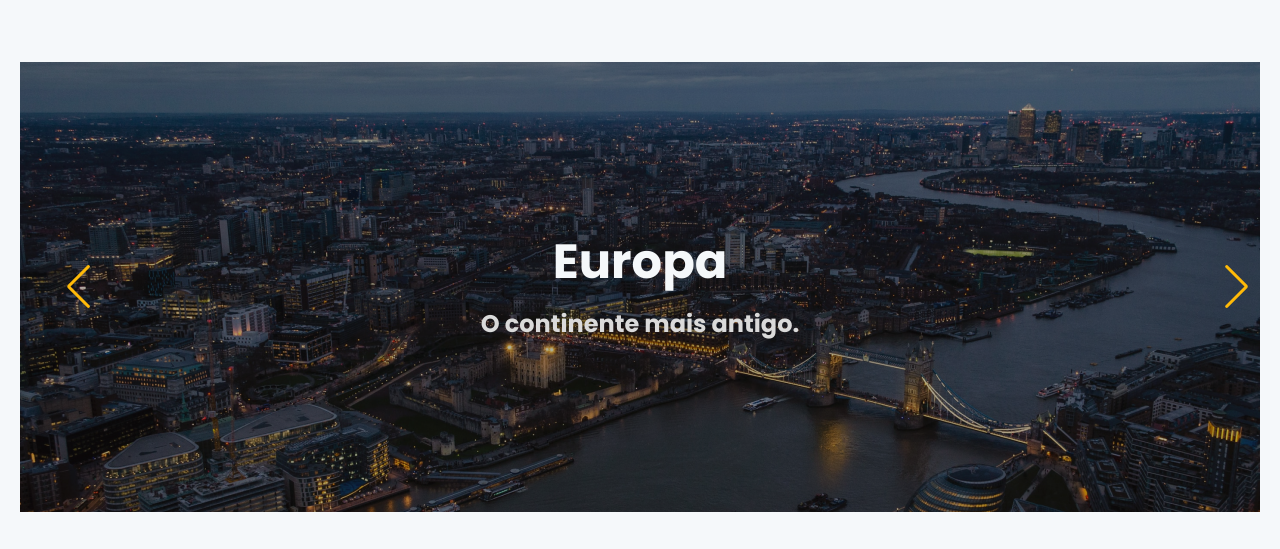
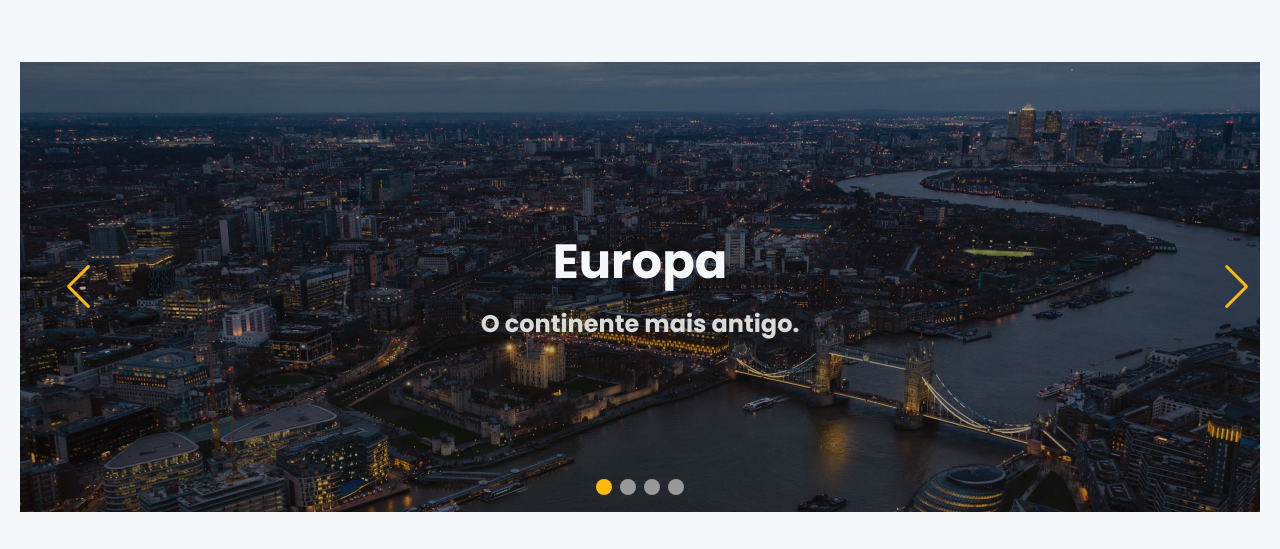
Before and after one commit to Hugovarellaa/nlw-06-node-js, a Next.js app in the folder worldtrip/: page / in a window 1280 px wide. Shown: the part 950-1499 px from the top of the page. Built offline with nearby package versions, Linux system fonts and the light colour scheme.

Commit message:
update Slider

```diff
--- a/worldtrip/src/components/Slider/index.tsx
+++ b/worldtrip/src/components/Slider/index.tsx
@@ -23,7 +23,110 @@ export function Slider() {
         navigation={true}
         modules={[Pagination, Navigation]}
         style={{ width: "100%", flex: "1" }}
+
       >
+        <SwiperSlide>
+          <Flex
+            w="100%"
+            h="100%"
+            align="center"
+            justify="center"
+            direction="column"
+            bgImage="url(/img01.png)"
+            bgPosition="100% 30%"
+            bgRepeat="no-repeat"
+            bgSize="cover"
+            textAlign="center"
+          >
+            <Link href="/">
+              <a>
+                <Heading
+                  fontSize={["3xl", "4xl", "5xl"]}
+                  color="gray.100"
+                  fontWeight="bold"
+                >
+                  Europa
+                </Heading>
+                <Text
+                  fontWeight="bold"
+                  color="gray.300"
+                  fontSize={["0.8rem", "1xl", "2xl"]}
+                  mt={["2", "4"]}
+                >
+                  O continente mais antigo.
+                </Text>
+              </a>
+            </Link>
+          </Flex>
+        </SwiperSlide>
+        <SwiperSlide>
+          <Flex
+            w="100%"
+            h="100%"
+            align="center"
+            justify="center"
+            direction="column"
+            bgImage="url(/img01.png)"
+            bgPosition="100% 30%"
+            bgRepeat="no-repeat"
+            bgSize="cover"
+            textAlign="center"
+          >
+            <Link href="/">
+              <a>
+                <Heading
+                  fontSize={["3xl", "4xl", "5xl"]}
+                  color="gray.100"
+                  fontWeight="bold"
+                >
+                  Europa
+                </Heading>
+                <Text
+                  fontWeight="bold"
+                  color="gray.300"
+                  fontSize={["0.8rem", "1xl", "2xl"]}
+                  mt={["2", "4"]}
+                >
+                  O continente mais antigo.
+                </Text>
+              </a>
+            </Link>
+          </Flex>
+        </SwiperSlide>
+        <SwiperSlide>
+          <Flex
+            w="100%"
+            h="100%"
+            align="center"
+            justify="center"
+            direction="column"
+            bgImage="url(/img01.png)"
+            bgPosition="100% 30%"
+            bgRepeat="no-repeat"
+            bgSize="cover"
+            textAlign="center"
+          >
+            <Link href="/">
+              <a>
+                <Heading
+                  fontSize={["3xl", "4xl", "5xl"]}
+                  color="gray.100"
+                  fontWeight="bold"
+                >
+                  Europa
+                </Heading>
+                <Text
+                  fontWeight="bold"
+                  color="gray.300"
+                  fontSize={["0.8rem", "1xl", "2xl"]}
+                  mt={["2", "4"]}
+                >
+                  O continente mais antigo.
+                </Text>
+              </a>
+            </Link>
+          </Flex>
+        </SwiperSlide>
         <SwiperSlide>
           <Flex
             w="100%"
```
